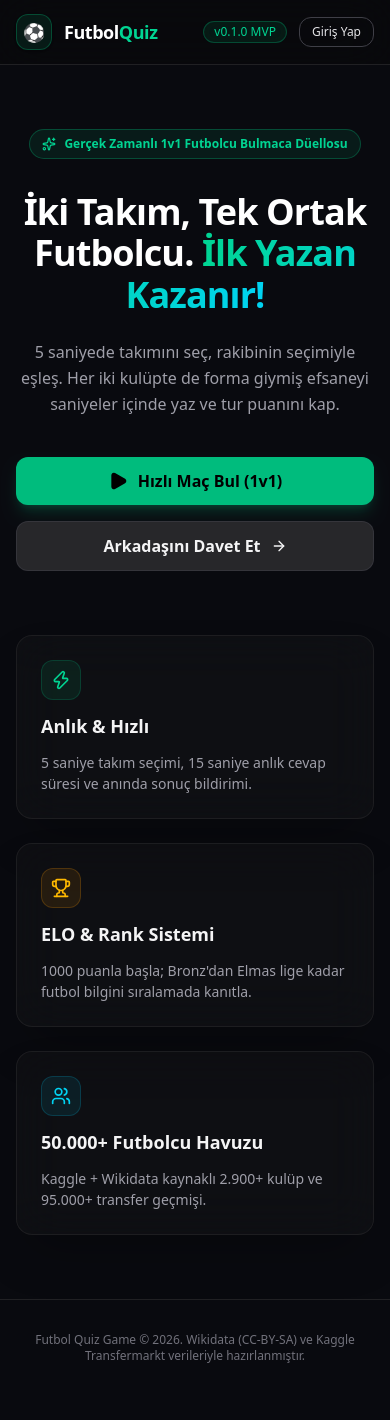
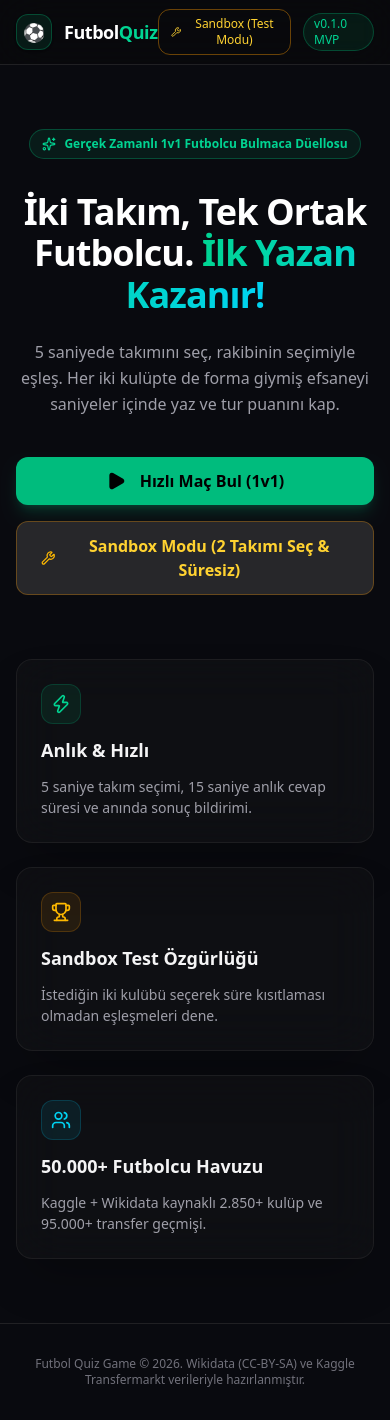
Before and after one commit to oguzgucuk/football-quiz, a Next.js app: page / in a window 390 px wide. Before the commit the page ends 1396 px from the top, so only its background shows below. Built offline with nearby package versions, Linux system fonts and the light colour scheme.

Commit message:
feat: add dedicated /sandbox page and prominent Sandbox Modu CTA button to homepage

```diff
--- a/app/page.tsx
+++ b/app/page.tsx
@@ -1,6 +1,6 @@
 import React from "react";
 import Link from "next/link";
-import { Trophy, Zap, Users, Play, Sparkles, ArrowRight } from "lucide-react";
+import { Trophy, Zap, Users, Play, Sparkles, Wrench } from "lucide-react";
 import { Button } from "@/components/ui/Button";
 import { Badge } from "@/components/ui/Badge";
 import { Card } from "@/components/ui/Card";
@@ -23,10 +23,13 @@ export default function HomePage() {
           </div>
 
           <div className="flex items-center gap-3">
+            <Link href="/sandbox">
+              <Button variant="outline" size="sm" className="border-amber-500/40 text-amber-300 hover:bg-amber-500/10">
+                <Wrench className="w-3.5 h-3.5 mr-1" />
+                Sandbox (Test Modu)
+              </Button>
+            </Link>
             <Badge variant="brand">v0.1.0 MVP</Badge>
-            <Button variant="outline" size="sm">
-              Giriş Yap
-            </Button>
           </div>
         </div>
       </header>
@@ -54,14 +57,14 @@ export default function HomePage() {
         <div className="flex flex-col sm:flex-row items-center gap-4 w-full sm:w-auto mb-16">
           <Link href={`/play/${randomRoomId}`} className="w-full sm:w-auto">
             <Button size="lg" className="w-full sm:w-auto text-base">
-              <Play className="w-5 h-5 fill-current" />
+              <Play className="w-5 h-5 fill-current mr-1" />
               Hızlı Maç Bul (1v1)
             </Button>
           </Link>
-          <Link href={`/play/${randomRoomId}`} className="w-full sm:w-auto">
-            <Button variant="secondary" size="lg" className="w-full sm:w-auto">
-              Arkadaşını Davet Et
-              <ArrowRight className="w-4 h-4" />
+          <Link href="/sandbox" className="w-full sm:w-auto">
+            <Button variant="secondary" size="lg" className="w-full sm:w-auto border border-amber-500/30 text-amber-300 hover:bg-amber-500/10">
+              <Wrench className="w-4 h-4 mr-1 text-amber-400" />
+              Sandbox Modu (2 Takımı Seç & Süresiz)
             </Button>
           </Link>
         </div>
@@ -82,9 +85,9 @@ export default function HomePage() {
             <div className="w-10 h-10 rounded-xl bg-amber-500/10 border border-amber-500/20 flex items-center justify-center text-amber-400">
               <Trophy className="w-5 h-5" />
             </div>
-            <h2 className="font-bold text-lg text-zinc-100">ELO & Rank Sistemi</h2>
+            <h2 className="font-bold text-lg text-zinc-100">Sandbox Test Özgürlüğü</h2>
             <p className="text-sm text-zinc-400 leading-normal">
-              1000 puanla başla; Bronz'dan Elmas lige kadar futbol bilgini sıralamada kanıtla.
+              İstediğin iki kulübü seçerek süre kısıtlaması olmadan eşleşmeleri dene.
             </p>
           </Card>
 
@@ -94,7 +97,7 @@ export default function HomePage() {
             </div>
             <h2 className="font-bold text-lg text-zinc-100">50.000+ Futbolcu Havuzu</h2>
             <p className="text-sm text-zinc-400 leading-normal">
-              Kaggle + Wikidata kaynaklı 2.900+ kulüp ve 95.000+ transfer geçmişi.
+              Kaggle + Wikidata kaynaklı 2.850+ kulüp ve 95.000+ transfer geçmişi.
             </p>
           </Card>
         </div>
--- /dev/null
+++ b/app/sandbox/page.tsx
@@ -0,0 +1,12 @@
+import React from "react";
+import { Metadata } from "next";
+import { SandboxPageClient } from "@/components/game/SandboxPageClient";
+
+export const metadata: Metadata = {
+  title: "Sandbox / Test Modu — Süresiz Futbol Quiz",
+  description: "İstediğin iki takımı seç ve ortak futbolcuları süresiz olarak test et.",
+};
+
+export default function SandboxPage() {
+  return <SandboxPageClient />;
+}
--- /dev/null
+++ b/components/game/SandboxPageClient.tsx
@@ -0,0 +1,69 @@
+"use client";
+
+import React, { useState, useEffect } from "react";
+import Link from "next/link";
+import { SandboxMode } from "./SandboxMode";
+import { Team, PlayerSearchItem } from "@/types/game";
+import { ArrowLeft } from "lucide-react";
+import { Button } from "@/components/ui/Button";
+
+export function SandboxPageClient() {
+  const [teams, setTeams] = useState<Team[]>([]);
+  const [playerList, setPlayerList] = useState<PlayerSearchItem[]>([]);
+  const [isLoading, setIsLoading] = useState(true);
+
+  useEffect(() => {
+    async function load() {
+      try {
+        const [pRes, tRes] = await Promise.all([
+          fetch("/api/players/search"),
+          fetch("/api/teams/search"),
+        ]);
+        const [pData, tData] = await Promise.all([pRes.json(), tRes.json()]);
+        if (pData.players) setPlayerList(pData.players);
+        if (tData.teams) setTeams(tData.teams);
+      } catch (err) {
+        console.error("Yükleme hatası:", err);
+      } finally {
+        setIsLoading(false);
+      }
+    }
+    load();
+  }, []);
+
+  return (
+    <div className="flex flex-col min-h-screen bg-[#090a0f] text-zinc-100">
+      {/* Üst Bar */}
+      <header className="border-b border-zinc-800/80 bg-zinc-950/80 backdrop-blur-xl px-4 py-3 sticky top-0 z-40">
+        <div className="max-w-5xl mx-auto flex items-center justify-between">
+          <Link href="/">
+            <Button variant="ghost" size="sm" className="text-zinc-400 hover:text-white">
+              <ArrowLeft className="w-4 h-4 mr-1" />
+              Ana Sayfaya Dön
+            </Button>
+          </Link>
+          <div className="flex items-center gap-2">
+            <span className="text-xs bg-amber-500/10 text-amber-300 border border-amber-500/30 px-2.5 py-1 rounded-full font-bold">
+              🛠️ Süresiz Serbest Mod
+            </span>
+          </div>
+        </div>
+      </header>
+
+      <main className="flex-1 max-w-4xl w-full mx-auto px-4 py-8 flex flex-col items-center justify-center">
+        {isLoading ? (
+          <div className="flex flex-col items-center gap-3 animate-pulse">
+            <div className="w-8 h-8 border-2 border-emerald-500 border-t-transparent rounded-full animate-spin" />
+            <span className="text-sm text-zinc-400">Veri tabanı yükleniyor...</span>
+          </div>
+        ) : (
+          <SandboxMode teams={teams} playerList={playerList} />
+        )}
+      </main>
+
+      <footer className="py-4 border-t border-zinc-800/60 bg-zinc-950/40 text-center text-xs text-zinc-500">
+        <span>Futbol Quiz Sandbox • İstediğin iki kulübü seç ve ortak oyuncuları sınırsız sürede test et</span>
+      </footer>
+    </div>
+  );
+}
```
